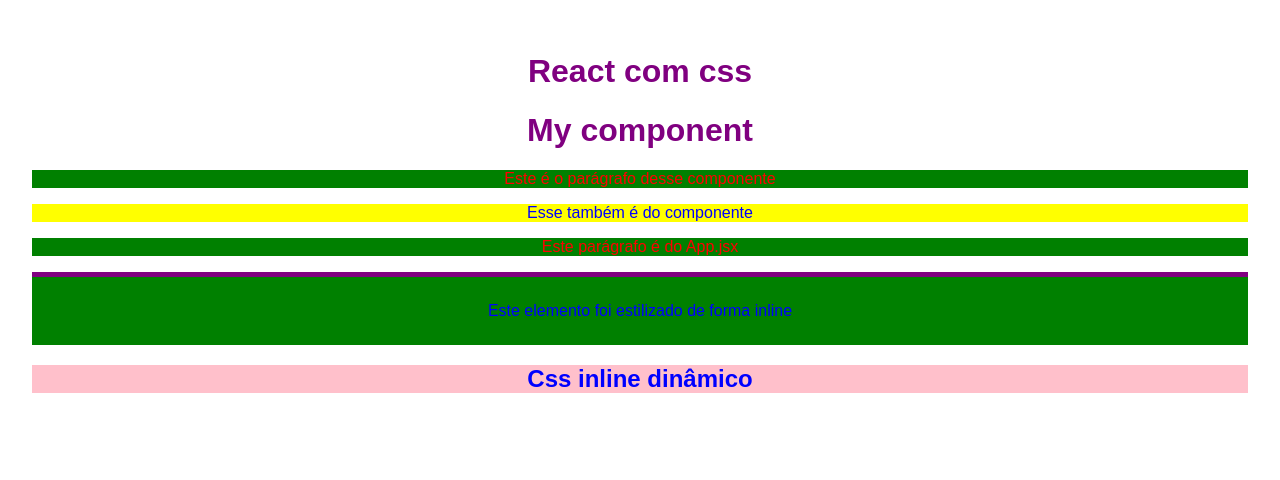
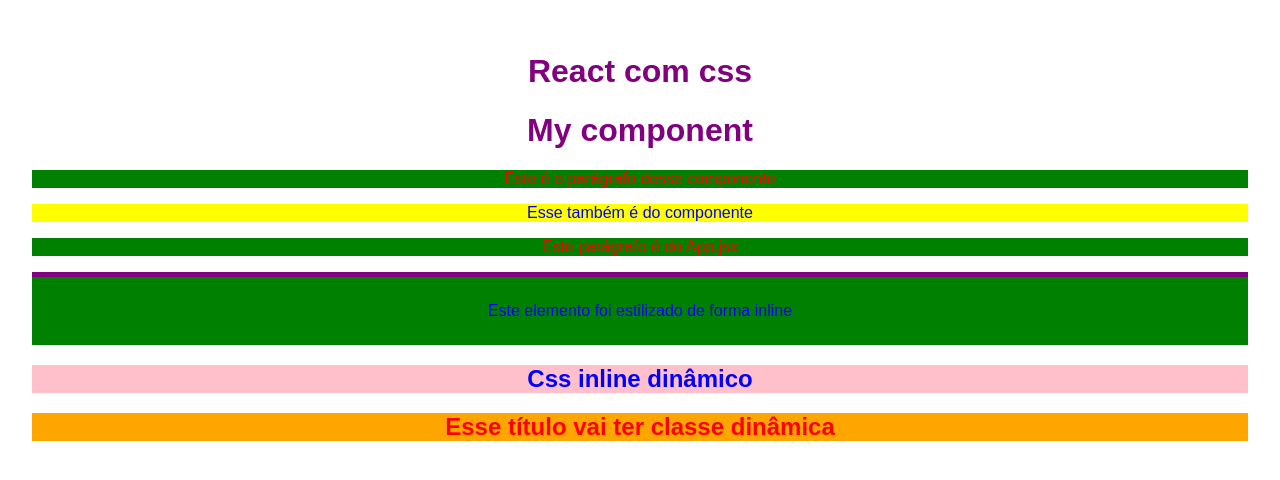
Before and after one commit to theselegadev/react-js, a React (Vite) app in the folder CSS_REACT_4/css_react/: page / in a window 1280 px wide. Shown: the top 480 px of the page. Built offline with nearby package versions, Linux system fonts and the light colour scheme.

Commit message:
Classes dinâmicas

```diff
--- a/CSS_REACT_4/css_react/src/App.jsx
+++ b/CSS_REACT_4/css_react/src/App.jsx
@@ -17,6 +17,9 @@ function App() {
 
       {/* CSS Inline dinâmico */}
       <h2 style={n < 10 ? {color: "blue", backgroundColor: "pink"} : {color: "yellow", backgroundColor: "gray"}}>Css inline dinâmico</h2>
+
+      {/* Classe dinâmica */}
+      <h2 className={n<10 ? "redTitle" : "greenTitle"}>Esse título vai ter classe dinâmica</h2>
     </>
   )
 }
--- a/CSS_REACT_4/css_react/src/index.css
+++ b/CSS_REACT_4/css_react/src/index.css
@@ -6,3 +6,11 @@ body{
 h1{
   color: purple;
 }
+.redTitle{
+  background-color: orange;
+  color: red;
+}
+.greenTitle{
+  background-color: green;
+  color: yellow;
+}
```
